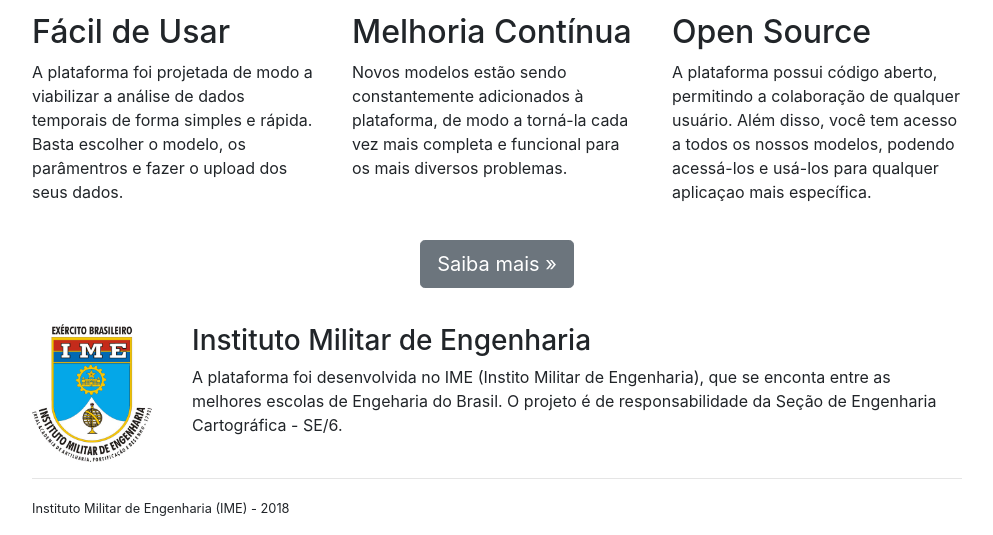
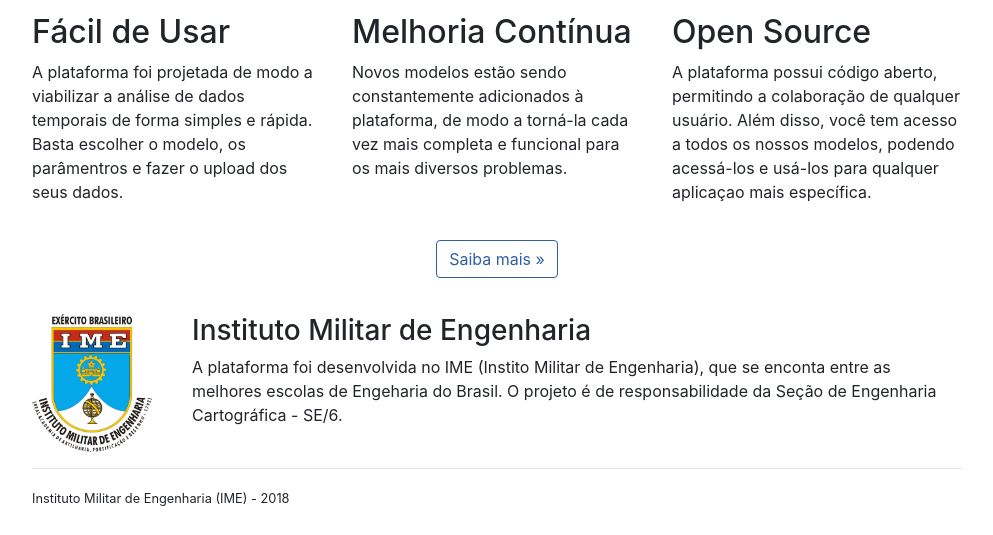
Before and after one commit to mariliamonteiro/pfc_timeseries, a Flask app: page / in a window 1280 px wide. Shown: the part 372-907 px from the top of the page, without its empty margins (143-1136 px from the left). After the commit the page ends 878 px from the top, so only its background shows below. Run offline with Flask 2, Linux system fonts and the light colour scheme; some libraries are stand-ins or nearby versions.

Commit message:
Alteração de botão Saiba Mais
Mudança do esquema de cores no botão de saiba mais.

```diff
--- a/templates/home.html
+++ b/templates/home.html
@@ -30,7 +30,7 @@
 </div>
 
 <div class="container text-center">
-  <p><a class="btn btn-secondary btn-lg" style="margin:20px" href="/docs" role="button">Saiba mais &raquo;</a></p>
+  <p><a class="btn btn-newcolor btn-md" style="margin:20px" href="/docs" role="button">Saiba mais &raquo;</a></p>
 </div>
 
 <div class="container">
```
